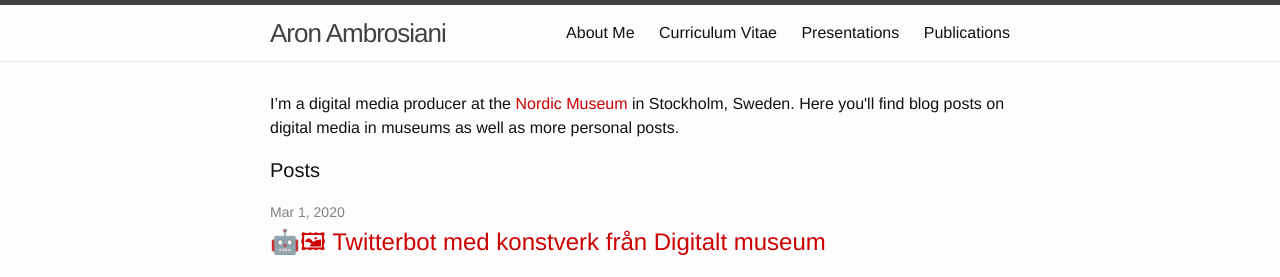
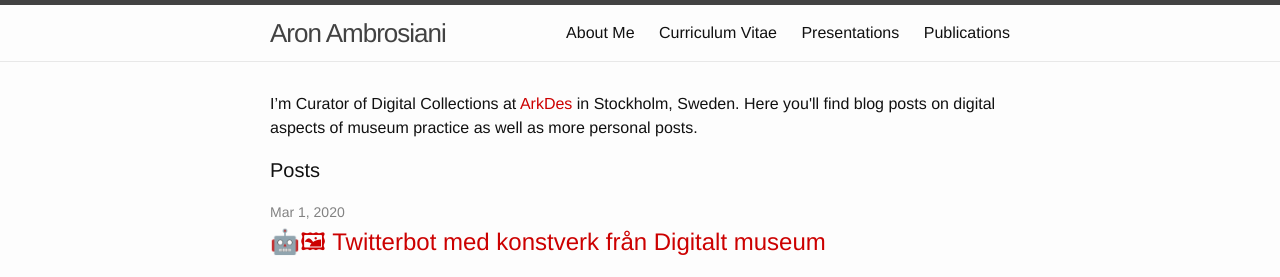
Before and after one commit to Ambrosiani/blogtest, a Jekyll site: the page built from index.html, in a window 1280 px wide. Shown: the top 277 px of the page. Built offline with Jekyll 4.4.1, drawn with Linux system fonts in a browser that asks for light colours; the list of posts is cut into pages by our own code.

Commit message:
Update home.html

```diff
--- a/_layouts/home.html
+++ b/_layouts/home.html
@@ -4,7 +4,7 @@ layout: default
 
 <div class="home">
 
-<p>I’m a digital media producer at the <a href="http://www.nordiskamuseet.se/en">Nordic Museum</a> in Stockholm, Sweden. Here you'll find blog posts on digital media in museums as well as more personal posts.</p>
+<p>I’m Curator of Digital Collections at <a href="https://arkdes.se/en/">ArkDes</a> in Stockholm, Sweden. Here you'll find blog posts on digital aspects of museum practice as well as more personal posts.</p>
 
   <h1 class="page-heading">Posts</h1>
 
```
